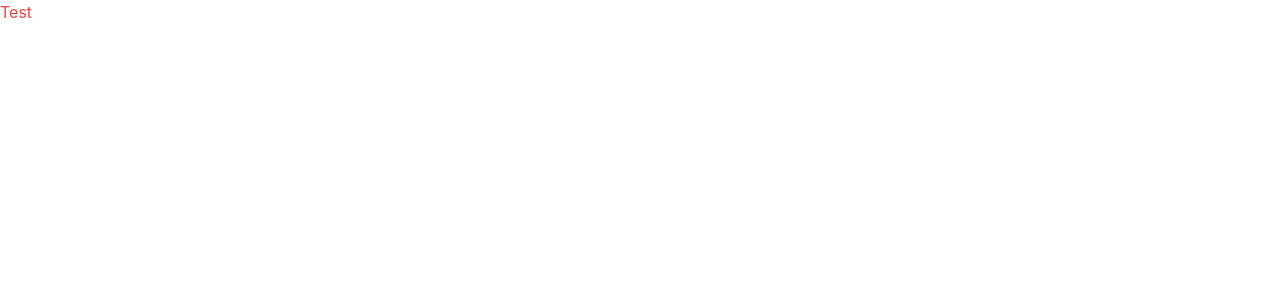
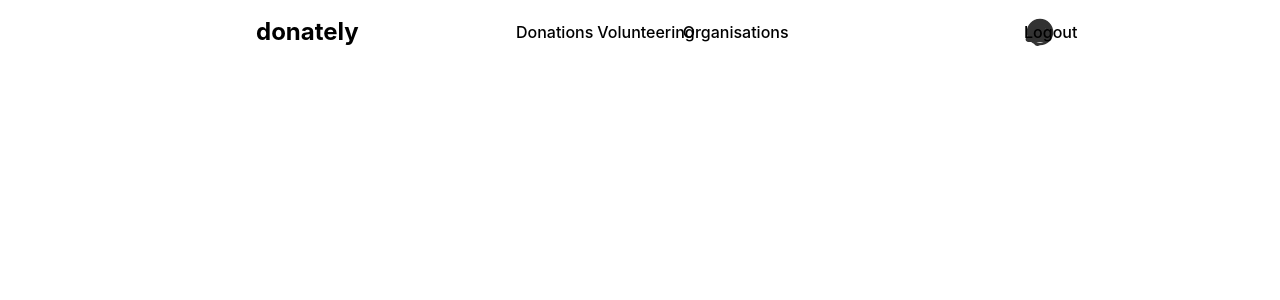
Before and after one commit to salmarashad/Donately, a React (Create React App) app in the folder ch-and-co-m2/: page / in a window 1280 px wide. Shown: the top 300 px of the page. Built offline with nearby package versions, Linux system fonts and the light colour scheme.

Commit message:
add basic navbar - not clickable yet

```diff
--- a/ch-and-co-m2/src/App.js
+++ b/ch-and-co-m2/src/App.js
@@ -1,9 +1,59 @@
 import './App.css';
 
 function App() {
+  const Bell = () => {
+    return (
+      <div className="mx-auto">
+        <svg fill="#333333" height="27px" width="27px" viewBox="0 0 448 512">
+          <g id="SVGRepo_bgCarrier" strokeWidth="0"/>
+          <g id="SVGRepo_tracerCarrier" strokeLinecap="round" strokeLinejoin="round"/>
+          <g id="SVGRepo_iconCarrier">
+            <g>
+              <path d="M222.987,510c31.418,0,57.529-22.646,62.949-52.5H160.038C165.458,487.354,191.569,510,222.987,510z"/>
+              <path d="M432.871,352.059c-22.25-22.25-49.884-32.941-49.884-141.059c0-79.394-57.831-145.269-133.663-157.83h-4.141 c4.833-5.322,7.779-12.389,7.779-20.145c0-16.555-13.42-29.975-29.975-29.975s-29.975,13.42-29.975,29.975 c0,7.755,2.946,14.823,7.779,20.145h-4.141C120.818,65.731,62.987,131.606,62.987,211c0,108.118-27.643,118.809-49.893,141.059 C-17.055,382.208,4.312,434,47.035,434H398.93C441.568,434,463.081,382.269,432.871,352.059z"/>
+            </g>
+          </g>
+        </svg>
+      </div>
+    );
+  };
+
+  const Profile = () => {
+    return (
+      <div className="mx-auto">
+        <svg viewBox="0 0 24.00 24.00" height="32px" width="32px" fill="none" xmlns="http://www.w3.org/2000/svg" stroke="#000000" strokeWidth="0.00024000000000000003">
+          <g id="SVGRepo_bgCarrier" strokeWidth="0"></g>
+          <g id="SVGRepo_tracerCarrier" strokeLinecap="round" strokeLinejoin="round"></g>
+          <g id="SVGRepo_iconCarrier">
+            <path fillRule="evenodd" clipRule="evenodd" d="M2 12C2 6.47715 6.47715 2 12 2C17.5228 2 22 6.47715 22 12C22 17.5228 17.5228 22 12 22C6.47715 22 2 17.5228 2 12ZM11.9999 6C9.79077 6 7.99991 7.79086 7.99991 10C7.99991 12.2091 9.79077 14 11.9999 14C14.209 14 15.9999 12.2091 15.9999 10C15.9999 7.79086 14.209 6 11.9999 6ZM17.1115 15.9974C17.8693 16.4854 17.8323 17.5491 17.1422 18.1288C15.7517 19.2966 13.9581 20 12.0001 20C10.0551 20 8.27215 19.3059 6.88556 18.1518C6.18931 17.5723 6.15242 16.5032 6.91351 16.012C7.15044 15.8591 7.40846 15.7251 7.68849 15.6097C8.81516 15.1452 10.2542 15 12 15C13.7546 15 15.2018 15.1359 16.3314 15.5954C16.6136 15.7102 16.8734 15.8441 17.1115 15.9974Z" fill="#333333"></path>
+          </g>
+        </svg>
+      </div>
+    );
+  };
+
   return (
     <div>
-      <h1 className="text-red-500">Test</h1>
+      {/* grid splits child divs into a grid of size 3 */}
+      <div className="grid grid-cols-3 mx-64 items-center h-16">
+        {/* logo div */}
+        <div>
+          {/* Temporary text, replace with real logo yara */}
+          <h1 className="font-bold text-2xl">donately</h1>
+        </div>
+        {/* Donations, Volunteering, Organisations, also a grid of 3 */}
+        <div className="grid grid-cols-3 font-medium text-center">
+          <h1>Donations</h1>
+          <h1>Volunteering</h1>
+          <h1>Organisations</h1>
+        </div>
+        {/* Notifications, Profile, Logout, also a grid of three */}
+        <div className="grid grid-cols-3 font-medium text-right ml-64 items-center justify-center">
+          <Bell></Bell>
+          <Profile></Profile>
+          <h1>Logout</h1>
+        </div>
+      </div>
     </div>
   );
 }
```
